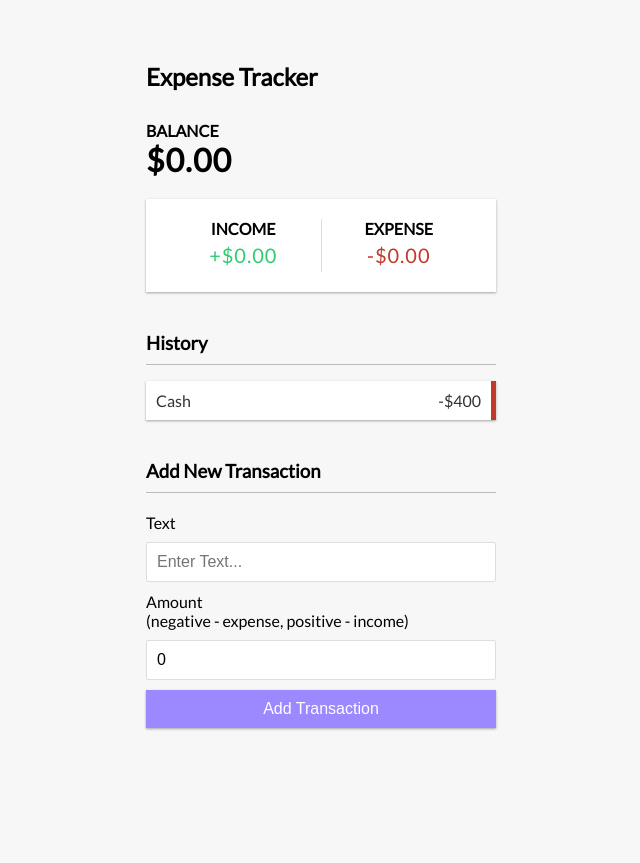
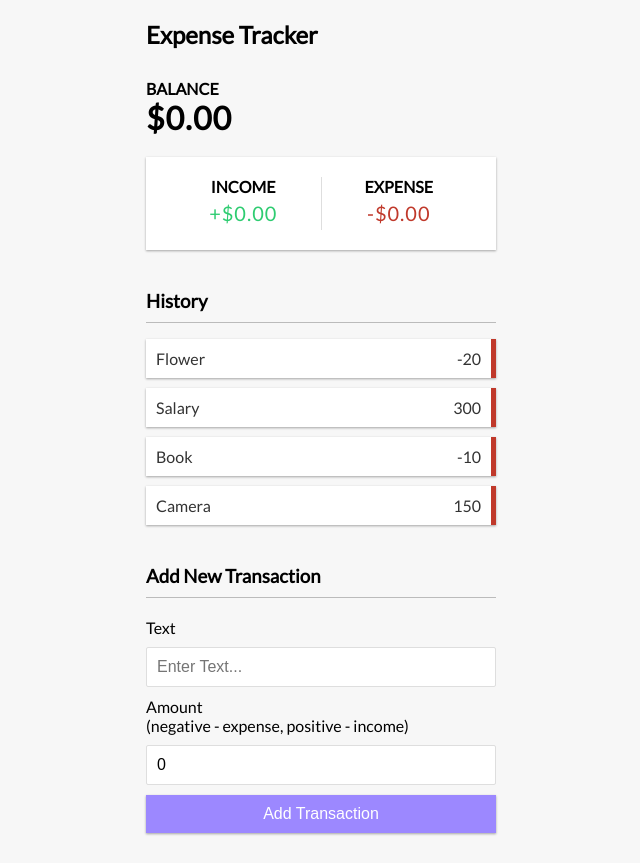
Before and after one commit to shashanks-06/Expense_Tracker-REACT, a React (Create React App) app: page / in a window 1280 px wide. Shown: the whole page, without its empty margins (319-959 px from the left). Before the commit the page ends 800 px from the top, so only its background shows below. Built offline with nearby package versions, Linux system fonts and the light colour scheme.

Commit message:
TransactionList is Mapped

```diff
--- a/src/components/TransactionList.js
+++ b/src/components/TransactionList.js
@@ -1,14 +1,19 @@
-import React from "react";
+import React, { useContext } from "react";
+import { GlobalContext } from "../context/GlobalState";
 
 const TransactionList = () => {
+  const { transactions } = useContext(GlobalContext);
+
   return (
     <>
       <h3>History</h3>
       <ul className="list">
-        <li className="minus">
-          Cash <span>-$400</span>
-          <button className="delete-btn">x</button>
-        </li>
+        {transactions.map((transaction) => (
+          <li className="minus" key={transaction.id}>
+            {transaction.text} <span>{transaction.amount}</span>
+            <button className="delete-btn">x</button>
+          </li>
+        ))}
       </ul>
     </>
   );
```
